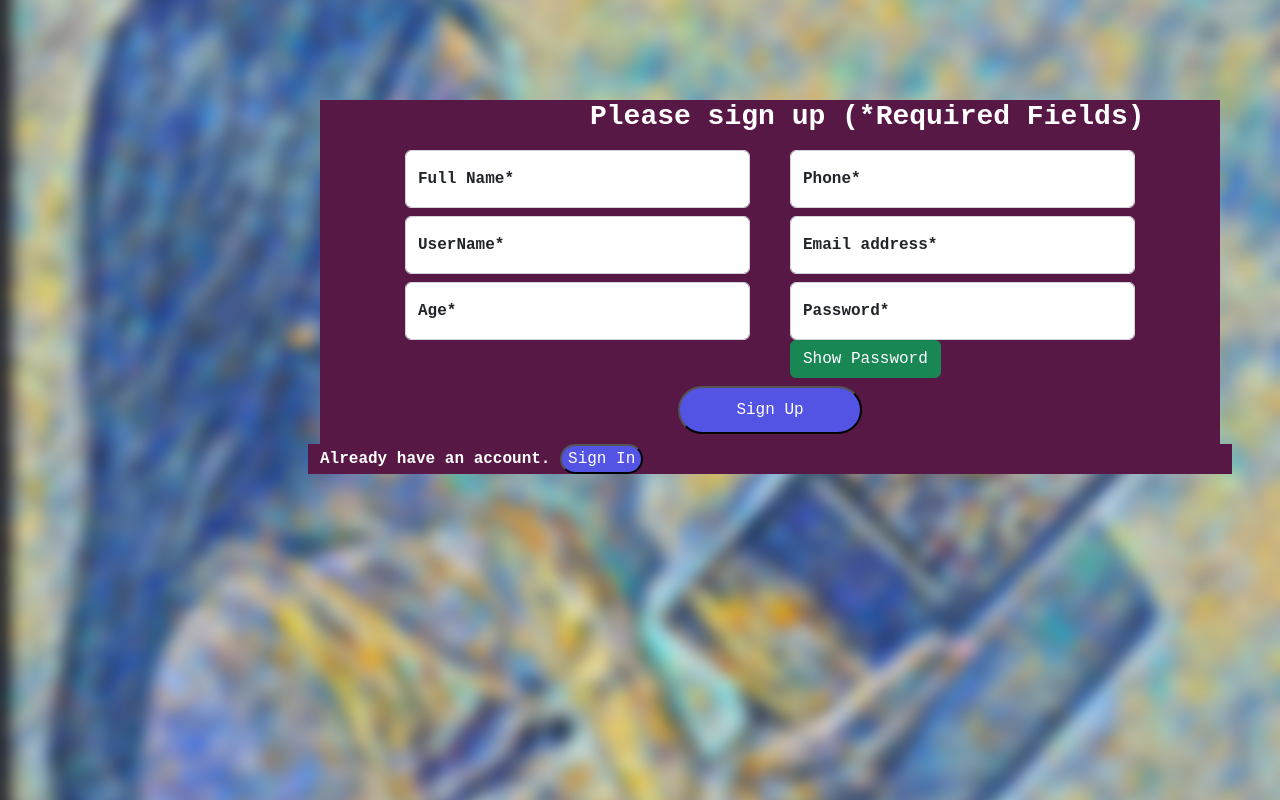
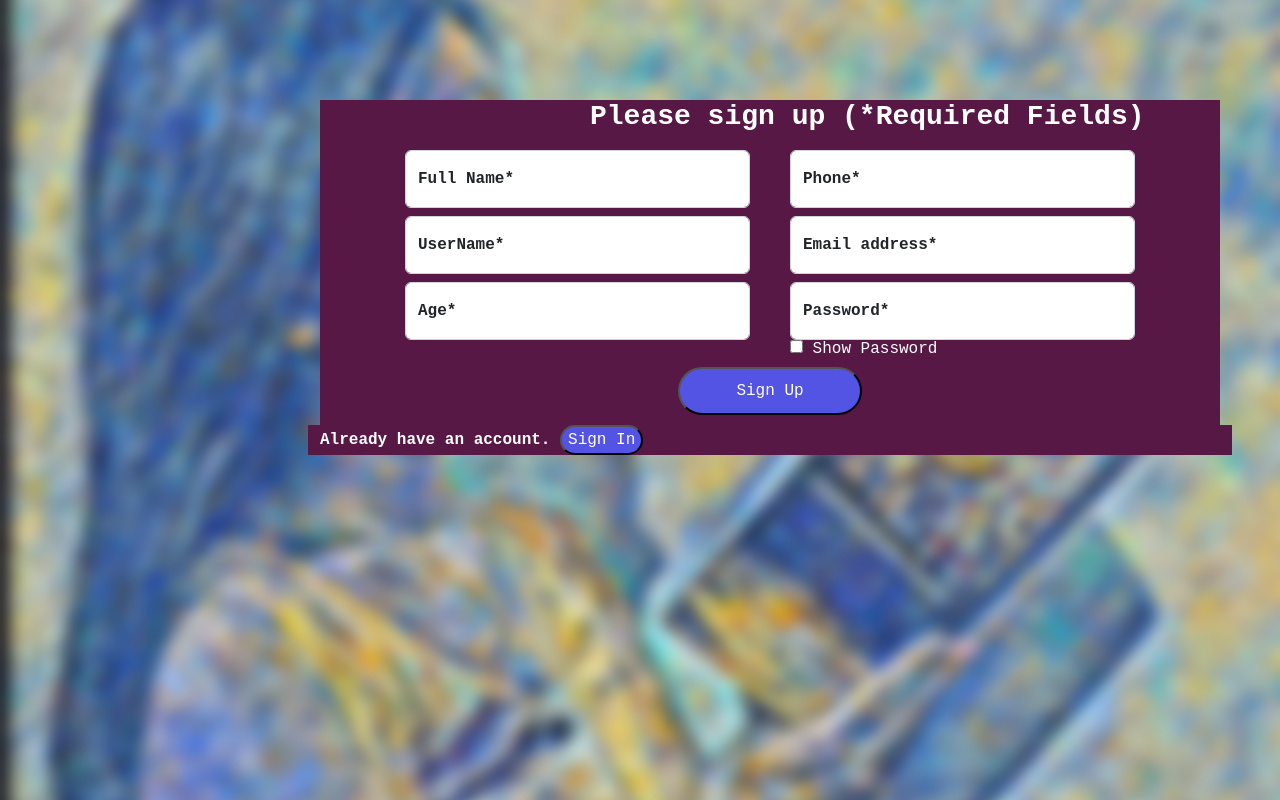
Before and after one commit to BusinessTester/StudyFrontend, a React (Create React App) app: page /signup in a window 1280 px wide. Built offline with nearby package versions, Linux system fonts and the light colour scheme; no server answers.

Commit message:
password visibility adjusted

```diff
--- a/src/pages/SignUp.js
+++ b/src/pages/SignUp.js
@@ -143,8 +143,7 @@ const passHandler = (e)=>{
     <div className="form-floating m-2">
       <input type="password" className="form-control" id="floatingPassword" placeholder="Password*" onChange={e=>setPassword(e.target.value)}/>
       <label for="floatingPassword">Password*</label>
-            <button className='btn btn-success' onClick={passHandler}>Show Password</button>
-
+<h6 className='text-white'><input className='bg-dark' type="checkbox" aria-label="Checkbox for following text input" onClick={passHandler} /> Show Password</h6>
     </div>
 
 
```
